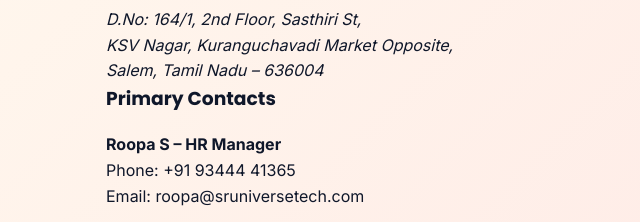
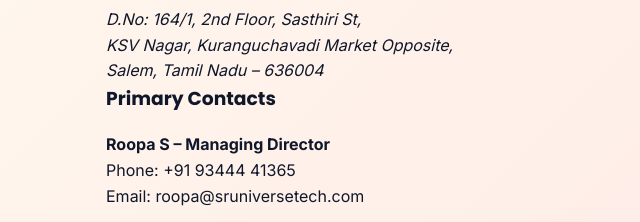
Before and after one commit to tarun3349/sruniversetech, a plain HTML site: page index.html in a window 1280 px wide. Shown: the part 2580-2802 px from the top of the page, 0-640 px from the left. Drawn offline with Linux system fonts and the light colour scheme.

Commit message:
Update index.html

```diff
--- a/index.html
+++ b/index.html
@@ -188,7 +188,7 @@
 
             <div class="contacts">
               <h3>Primary Contacts</h3>
-              <p><strong>Roopa S – HR Manager</strong><br>
+              <p><strong>Roopa S – Managing Director</strong><br>
               Phone: <a href="tel:+919344441365">+91 93444 41365</a><br>
               Email: <a href="mailto:roopa@sruniversetech.com">roopa@sruniversetech.com</a></p>
               <p><strong>General Emails:</strong><br>
```
